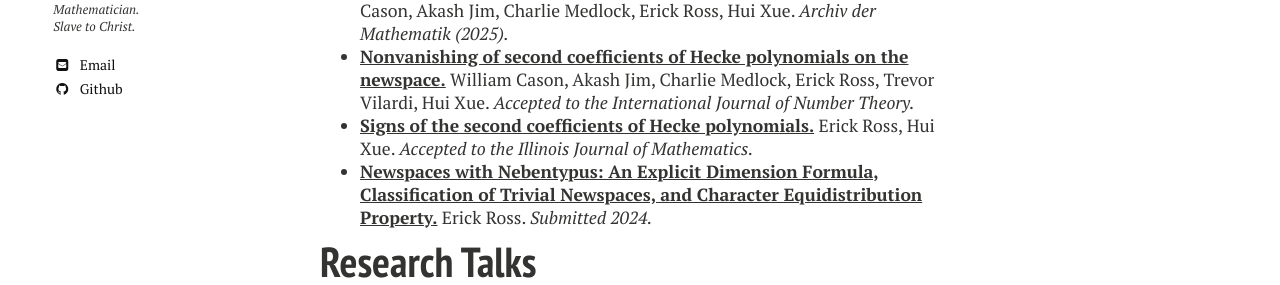
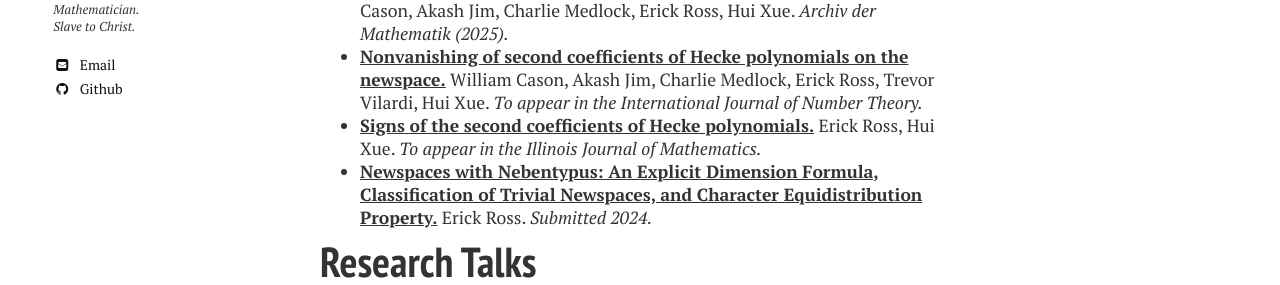
Before and after one commit to erick-ross/erick-ross.github.io, a Jekyll site: the page built from research.md, in a window 1280 px wide. Shown: the part 406-691 px from the top of the page. Built offline with Jekyll 4.4.1, drawn with Linux system fonts in a browser that asks for light colours; nearby versions of some CDN libraries.

Commit message:
some setup

```diff
--- a/research.md
+++ b/research.md
@@ -8,8 +8,8 @@ layout: page
 - [**Non-repetition of second coefficients of Hecke polynomials.**](https://arxiv.org/abs/2411.18419) Archer Clayton, Helen Dai, Tianyu Ni, Erick Ross, Hui Xue, Jake Zummo. *Submitted 2024.*
 - [**Asymptotics and sign patterns of Hecke polynomial coefficients.**](https://arxiv.org/abs/2410.12008) Erick Ross, Hui Xue. *Canadian Mathematical Bulletin (2025).*
 - [**On the average size of the eigenvalues of the Hecke operators.**](https://arxiv.org/abs/2407.19076) William Cason, Akash Jim, Charlie Medlock, Erick Ross, Hui Xue. *Archiv der Mathematik (2025).*
-- [**Nonvanishing of second coefficients of Hecke polynomials on the newspace.**](https://arxiv.org/abs/2407.11694) William Cason, Akash Jim, Charlie Medlock, Erick Ross, Trevor Vilardi, Hui Xue. *Accepted to the International Journal of Number Theory.*
-- [**Signs of the second coefficients of Hecke polynomials.**](https://arxiv.org/abs/2407.10951) Erick Ross, Hui Xue. *Accepted to the Illinois Journal of Mathematics.*
+- [**Nonvanishing of second coefficients of Hecke polynomials on the newspace.**](https://arxiv.org/abs/2407.11694) William Cason, Akash Jim, Charlie Medlock, Erick Ross, Trevor Vilardi, Hui Xue. *To appear in the International Journal of Number Theory.*
+- [**Signs of the second coefficients of Hecke polynomials.**](https://arxiv.org/abs/2407.10951) Erick Ross, Hui Xue. *To appear in the Illinois Journal of Mathematics.*
 - [**Newspaces with Nebentypus: An Explicit Dimension Formula, Classification of Trivial Newspaces, and Character Equidistribution Property.**](https://arxiv.org/abs/2407.08881) Erick Ross. *Submitted 2024.*
 
 
```
